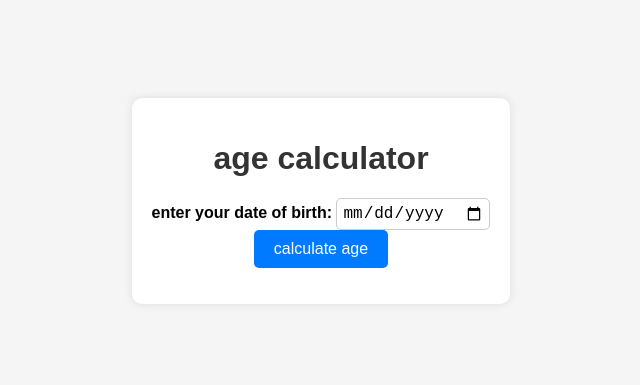
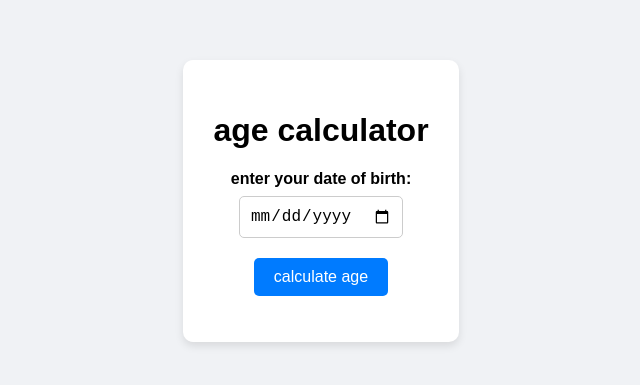
Before and after one commit to anshvishnoi/CodeAlpha_ProjectName, a plain HTML site: page CodeAlpha_ProjectName/age calculator/index.html in a window 1280 px wide. Shown: the part 199-584 px from the top of the page, without its empty margins (319-959 px from the left). Drawn offline with Linux system fonts and the light colour scheme.

Commit message:
Update style.css

```diff
--- a/CodeAlpha_ProjectName/age calculator/style.css
+++ b/CodeAlpha_ProjectName/age calculator/style.css
@@ -1,51 +1,56 @@
 body {
-    font-family: arial, sans-serif;
-    background-color: #f5f5f5;
-    margin: 0;
+    font-family: Arial, sans-serif;
     display: flex;
     justify-content: center;
     align-items: center;
-    height: 100vh;
+    min-height: 100vh;
+    background-color: #f0f2f5;
+    margin: 0;
 }
 
 .container {
     background-color: #fff;
-    padding: 20px;
+    padding: 30px;
     border-radius: 10px;
-    box-shadow: 0 0 10px rgba(0, 0, 0, 0.1);
+    box-shadow: 0 4px 8px rgba(0, 0, 0, 0.1);
     text-align: center;
 }
 
-h1 {
-    color: #333;
-}
-
-.form {
-    margin: 20px 0;
+.input-group {
+    margin-bottom: 20px;
 }
 
 label {
+    display: block;
+    margin-bottom: 8px;
     font-weight: bold;
 }
 
 input[type="date"] {
-    padding: 5px;
+    padding: 10px;
     border: 1px solid #ccc;
     border-radius: 5px;
     font-size: 16px;
 }
 
 button {
-    background-color: #007BFF;
-    color: #fff;
+    background-color: #007bff;
+    color: white;
+    padding: 10px 20px;
     border: none;
-    padding: 10px 20px;
     border-radius: 5px;
+    cursor: pointer;
     font-size: 16px;
-    cursor: pointer;
+    transition: background-color 0.3s ease;
 }
 
-.result {
+button:hover {
+    background-color: #0056b3;
+}
+
+#ageResult {
     margin-top: 20px;
     font-size: 18px;
+    font-weight: bold;
+    color: #333;
 }
```
